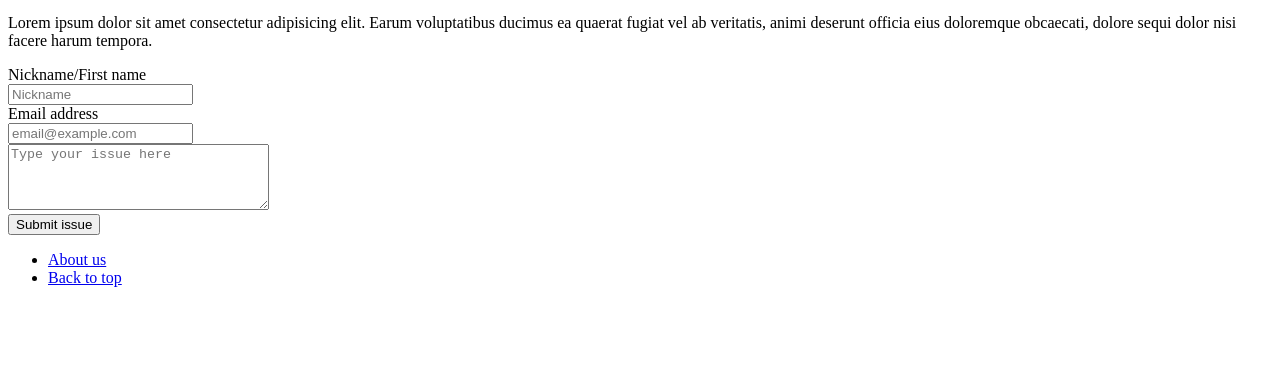
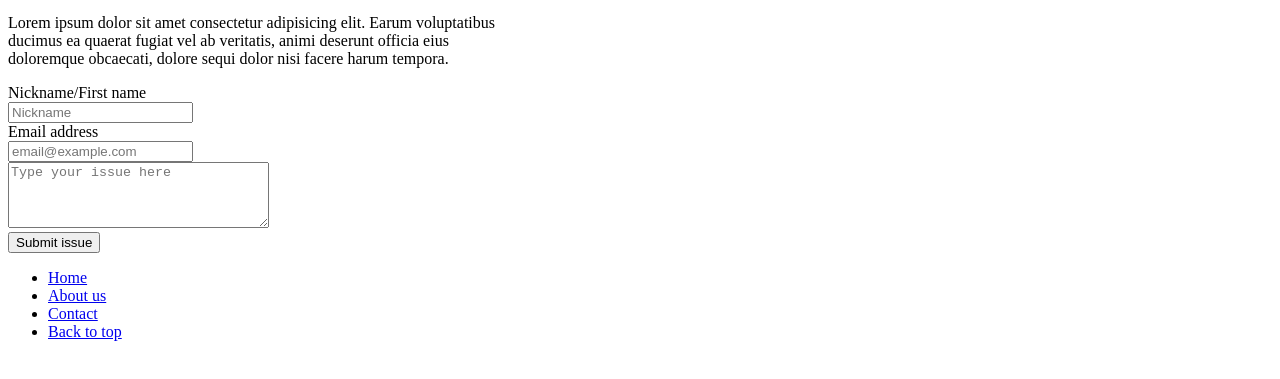
Before and after one commit to lool3/CS-site, a plain HTML site: page index.html in a window 1280 px wide. Shown: the part 397-776 px from the top of the page. Drawn offline with Linux system fonts and the light colour scheme.

Commit message:
Update index.html

```diff
--- a/index.html
+++ b/index.html
@@ -12,7 +12,7 @@
 	<!-- Image of and link to timetable -->
 	<a href="https://docs.google.com/spreadsheets/d/1jXBoudugBNSKSO2SSeoiPmQhz5ZrhqMN63OqWoY651I/edit?usp=sharing"> <img src="/indeximg/timetable.png" alt="Timetable" width="447" height="270"> </a>
 	<!-- Paragraph of lorem ipsum... -->
-	<p>Lorem ipsum dolor sit amet consectetur adipisicing elit. Earum voluptatibus ducimus ea quaerat fugiat vel ab veritatis, animi deserunt officia eius doloremque obcaecati, dolore sequi dolor nisi facere harum tempora.</p>
+	<p style="width:40%">Lorem ipsum dolor sit amet consectetur adipisicing elit. Earum voluptatibus ducimus ea quaerat fugiat vel ab veritatis, animi deserunt officia eius doloremque obcaecati, dolore sequi dolor nisi facere harum tempora.</p>
 
 	<form action="" method="">
 		<label for="nickname">Nickname/First name</label>
@@ -29,7 +29,9 @@
 	</form>
 
 	<ul>
+		<li> <a href="index.html">Home</a></li>
 		<li> <a href="about.html">About us</a></li>
+		<li> <a href="contact.html">Contact</a></li>
 		<li> <a href="#top">Back to top</a></li>
 	</ul>
 </body>
```
